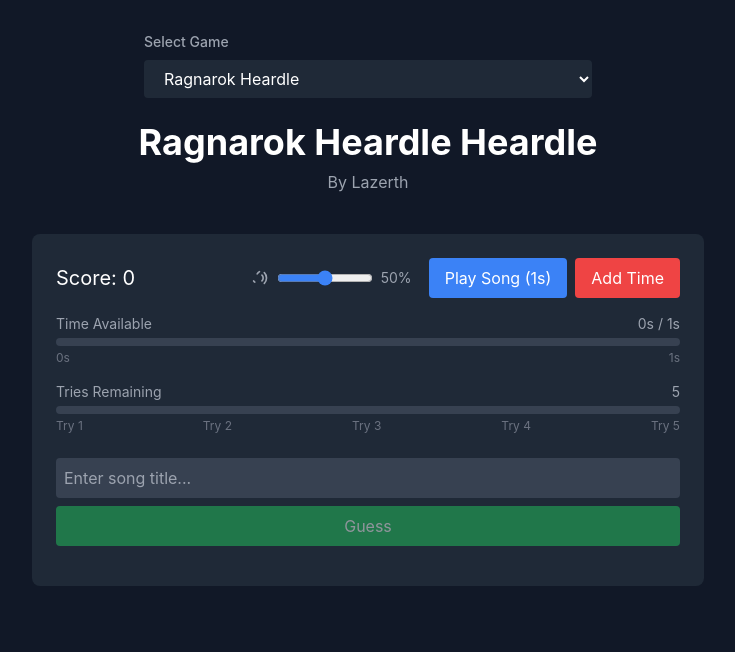
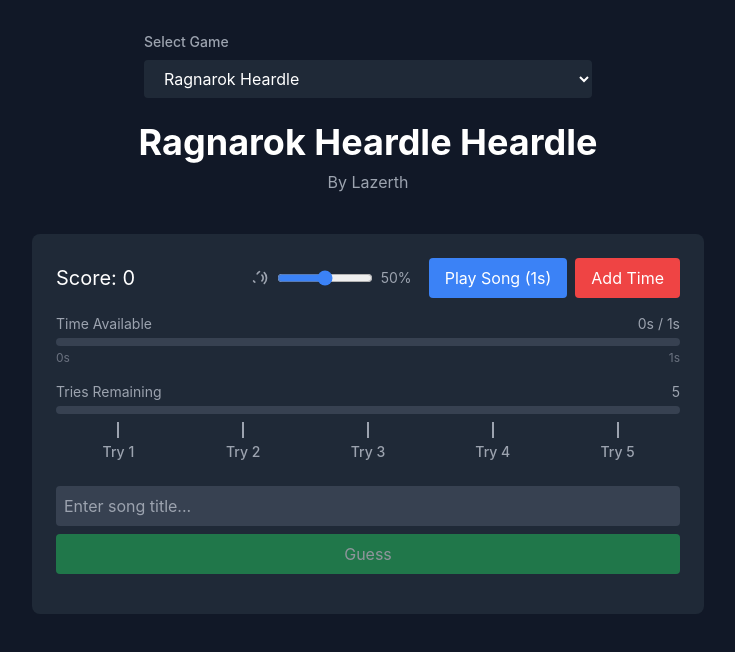
Before and after one commit to federicomachado/heardlegen, a React (Vite) app: page / in a window 1280 px wide. Shown: the top 652 px of the page, without its empty margins (272-1007 px from the left). Built offline with nearby package versions, Linux system fonts and the light colour scheme.

Commit message:
fix: trys bar improved visibility

```diff
--- a/src/App.tsx
+++ b/src/App.tsx
@@ -496,16 +496,27 @@ function App() {
                 <span>Tries Remaining</span>
                 <span>{MAX_WRONG_GUESSES - wrongGuesses.length}</span>
               </div>
+              <div className="space-y-2">
+                {/* Barra de progreso */}
                 <div className="h-2 bg-gray-700 rounded-full overflow-hidden">
                   <div
                     className="h-full bg-red-500 transition-all duration-300"
                     style={{ width: `${(wrongGuesses.length / MAX_WRONG_GUESSES) * 100}%` }}
                   />
                 </div>
-              <div className="flex justify-between text-xs text-gray-500 mt-1">
+                {/* Marcadores y números */}
+                <div className="relative">
+                  <div className="grid" style={{ gridTemplateColumns: `repeat(${MAX_WRONG_GUESSES}, 1fr)` }}>
                     {Array.from({ length: MAX_WRONG_GUESSES }).map((_, index) => (
-                  <span key={index}>Try {index + 1}</span>
+                      <div key={index} className="flex flex-col items-center">
+                        <div className="w-0.5 h-4 bg-gray-400" />
+                        <span className={`text-sm font-medium mt-1 ${index < wrongGuesses.length ? 'text-red-400' : 'text-gray-400'}`}>
+                          Try {index + 1}
+                        </span>
+                      </div>
                     ))}
+                  </div>
+                </div>
               </div>
             </div>
           </div>
```
Lines whose indentation alone changed are shown as unchanged.
